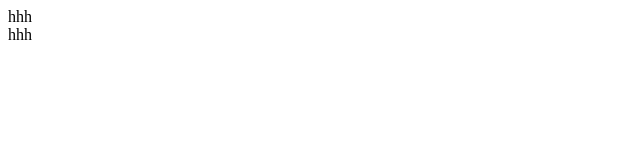
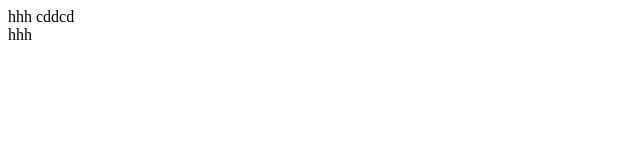
Before and after one commit to Alexey08888/Practic, a plain HTML site: page index.html in a window 1280 px wide. Shown: the full height of the page, 0-640 px from the left. Drawn offline with Linux system fonts and the light colour scheme.

Commit message:
New_Commit

```diff
--- a/index.html
+++ b/index.html
@@ -12,7 +12,7 @@
 <section class=""CV1>
 
 hhh
-
+cddcd
 
 
 
```
